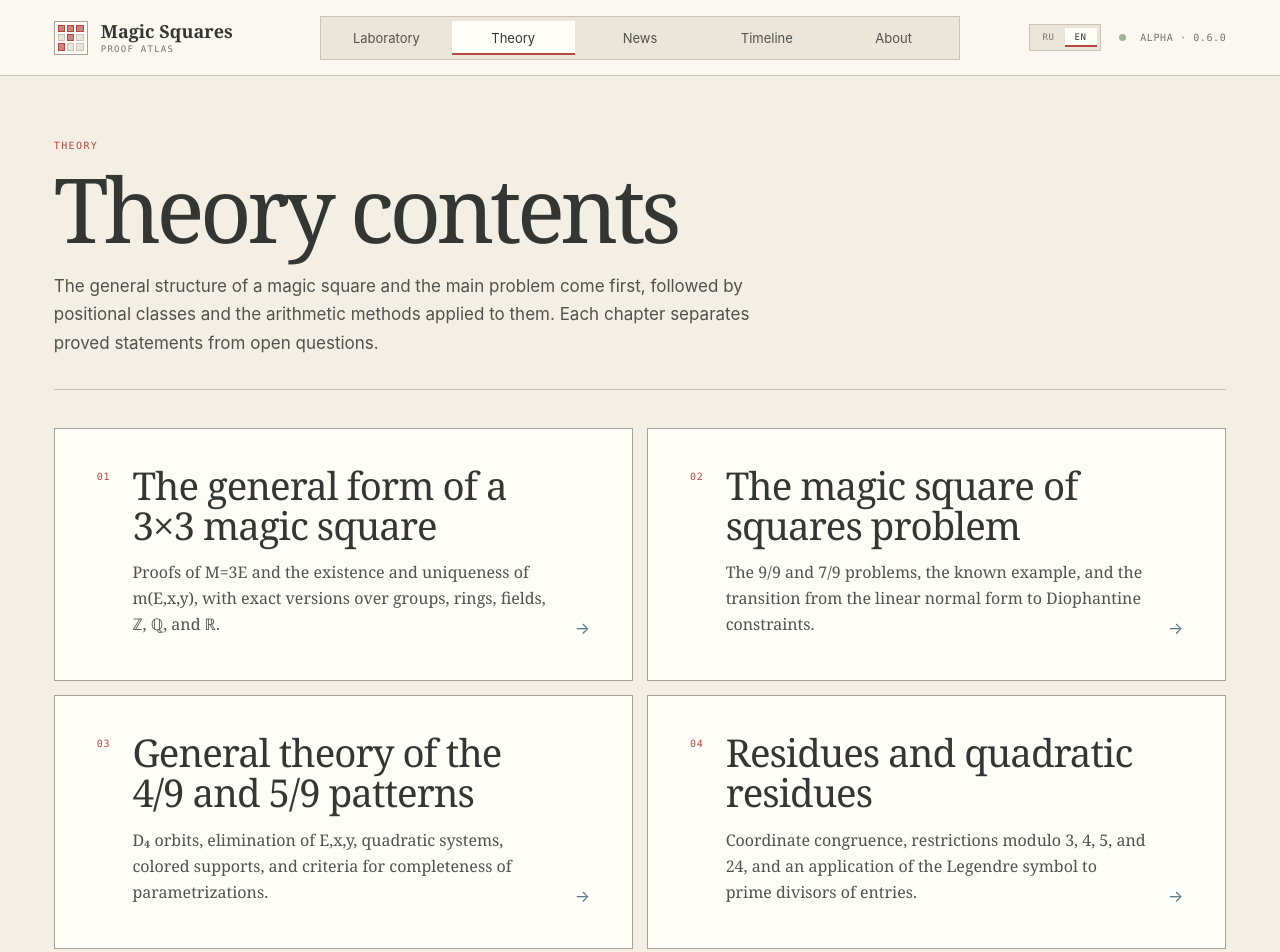
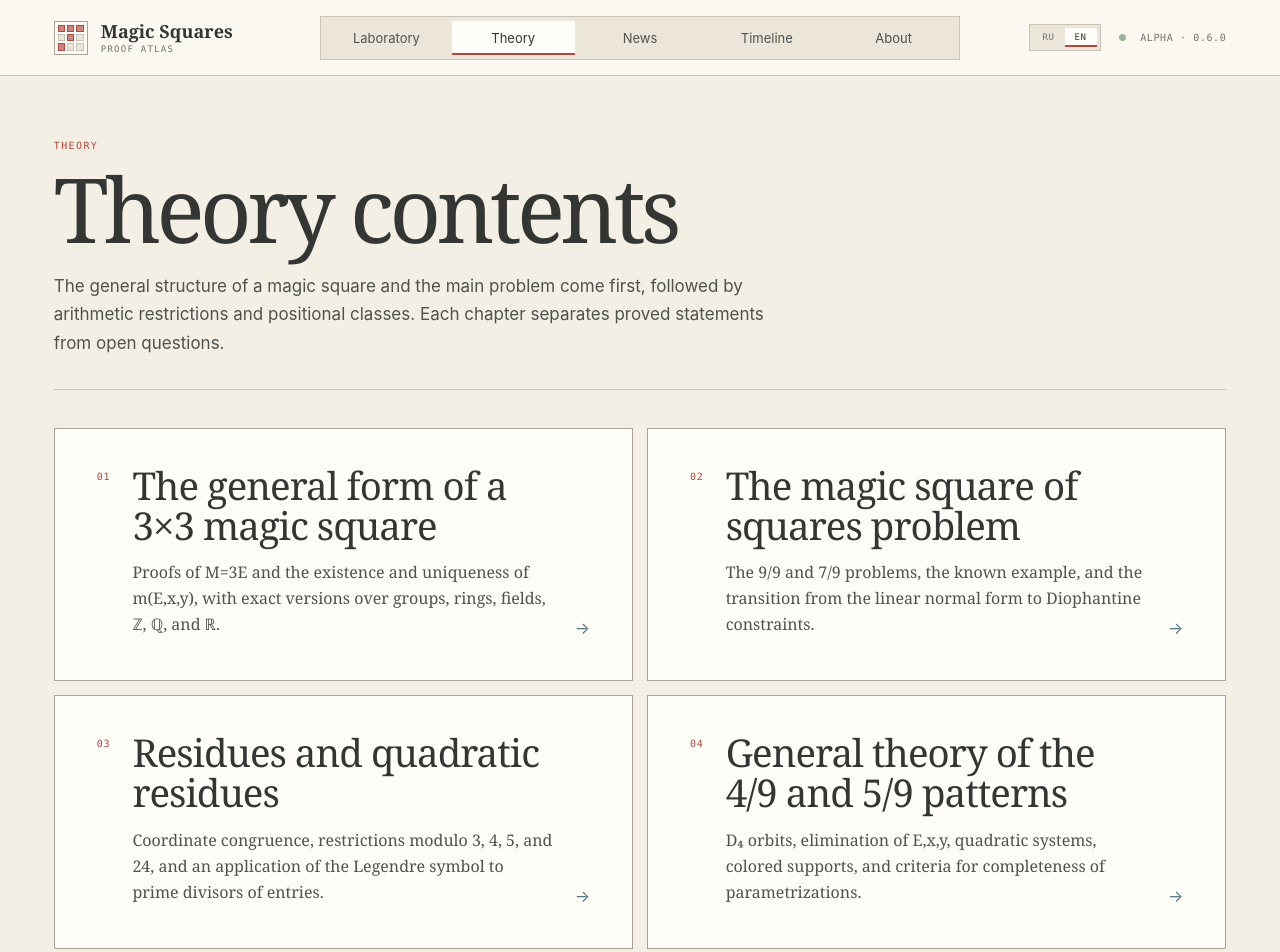
Before and after one commit to VladimirMynka/MagicSquare, a React (Vite) app in the folder frontend/: page /en/theory in a window 1280 px wide. Shown: the top 952 px of the page. Built offline with nearby package versions, Linux system fonts and the light colour scheme.

Commit message:
Place residue theory before pattern classification

```diff
--- a/frontend/src/TheoryPages.tsx
+++ b/frontend/src/TheoryPages.tsx
@@ -49,6 +49,18 @@ export function TheoryIndexPage() {
     },
     {
       index: "03",
+      to: "/theory/residues",
+      title: text(
+        "Вычеты и квадратичные вычеты",
+        "Residues and quadratic residues",
+      ),
+      summary: text(
+        "Сравнение квадратов через координаты, ограничения по модулям 3, 4, 5 и 24 и применение символа Лежандра к простым делителям клеток.",
+        "Coordinate congruence, restrictions modulo 3, 4, 5, and 24, and an application of the Legendre symbol to prime divisors of entries.",
+      ),
+    },
+    {
+      index: "04",
       to: "/proofs/general",
       title: text(
         "Общая теория масок 4/9 и 5/9",
@@ -57,18 +69,6 @@ export function TheoryIndexPage() {
       summary: text(
         "Орбиты D₄, исключение E,x,y, квадратичные системы, цветовые опоры и критерии полноты параметризаций.",
         "D₄ orbits, elimination of E,x,y, quadratic systems, colored supports, and criteria for completeness of parametrizations.",
-      ),
-    },
-    {
-      index: "04",
-      to: "/theory/residues",
-      title: text(
-        "Вычеты и квадратичные вычеты",
-        "Residues and quadratic residues",
-      ),
-      summary: text(
-        "Сравнение квадратов через координаты, ограничения по модулям 3, 4, 5 и 24 и применение символа Лежандра к простым делителям клеток.",
-        "Coordinate congruence, restrictions modulo 3, 4, 5, and 24, and an application of the Legendre symbol to prime divisors of entries.",
       ),
     },
   ] as const;
@@ -81,8 +81,8 @@ export function TheoryIndexPage() {
           <h1>{text("Оглавление теории", "Theory contents")}</h1>
           <p>
             {text(
-              "Сначала вводится общая структура магического квадрата и формулируется основная задача, затем разбираются позиционные классы и применяемые к ним арифметические методы. Каждая глава отделяет доказанные утверждения от открытых вопросов.",
-              "The general structure of a magic square and the main problem come first, followed by positional classes and the arithmetic methods applied to them. Each chapter separates proved statements from open questions.",
+              "Сначала вводится общая структура магического квадрата и формулируется основная задача, затем разбираются арифметические ограничения и позиционные классы. Каждая глава отделяет доказанные утверждения от открытых вопросов.",
+              "The general structure of a magic square and the main problem come first, followed by arithmetic restrictions and positional classes. Each chapter separates proved statements from open questions.",
             )}
           </p>
         </div>
```
